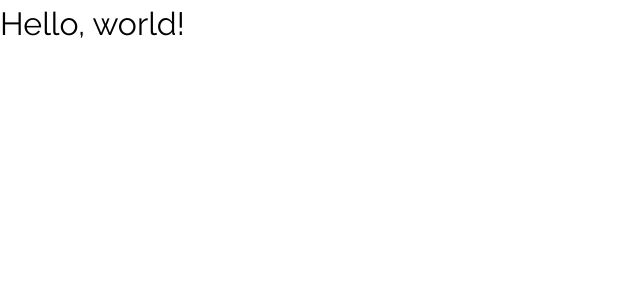
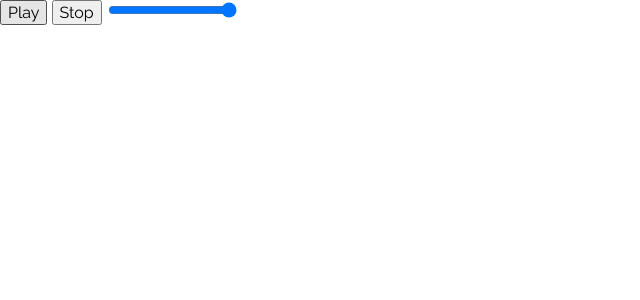
Before and after one commit to devkcud/acestudio, a SvelteKit app: page / in a window 1280 px wide. Shown: the top 300 px of the page, without its empty margins (0-640 px from the left). Built offline with nearby package versions, Linux system fonts and the light colour scheme.

Commit message:
feat: Add initial audio controls

```diff
--- a/src/routes/+page.svelte
+++ b/src/routes/+page.svelte
@@ -1,7 +1,49 @@
-<script lang="ts"></script>
+<script lang="ts">
+    import { onMount } from 'svelte';
+
+    let playButton: HTMLInputElement;
+    let audioElement: HTMLAudioElement;
+
+    /* Utils */
+    function pauseSong() {
+        audioElement.pause();
+        playButton.value = 'Play';
+    }
+
+    /* Controls */
+    export function playSong() {
+        if (audioElement.paused) {
+            audioElement.play();
+            playButton.value = 'Pause';
+        } else pauseSong();
+    }
+
+    export function stopSong() {
+        pauseSong();
+        audioElement.currentTime = 0; // Reset the audio time
+    }
+
+    export function changeVolume() {
+        const element = document.getElementById('volume-slider') as HTMLInputElement;
+        audioElement.volume = element.valueAsNumber;
+    }
+
+    /* After render */
+    onMount(() => {
+        audioElement = document.getElementById('audio') as HTMLAudioElement;
+        playButton = document.getElementById('play-button') as HTMLInputElement;
+    });
+</script>
 
 <svelte:head>
     <title>Hello, world!</title>
 </svelte:head>
 
-<h1>Hello, world!</h1>
+<audio id="audio" src="/src/assets/daftpunk_song.mp3" />
+
+<!-- Audio Controls -->
+<input id="play-button" type="button" on:click={playSong} value="Play" />
+<input id="stop-button" type="button" on:click={stopSong} value="Stop" />
+
+<!-- TODO: make a slider to control playback -->
+<input id="volume-slider" type="range" min="0" max="1" step="0.01" on:input={changeVolume} />
```
Also changed, not shown: 1 other file (tests, documents, lock files or other folders).
